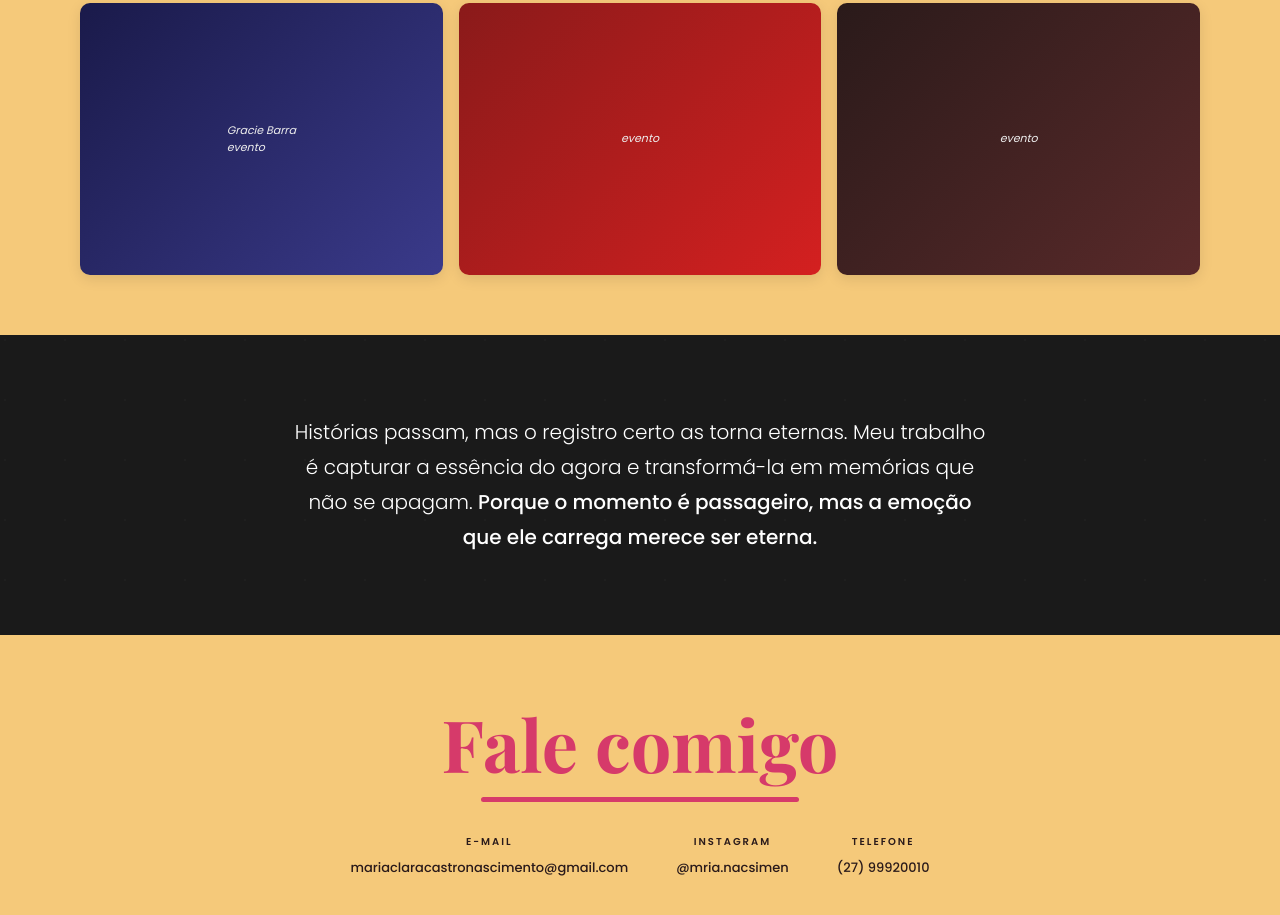
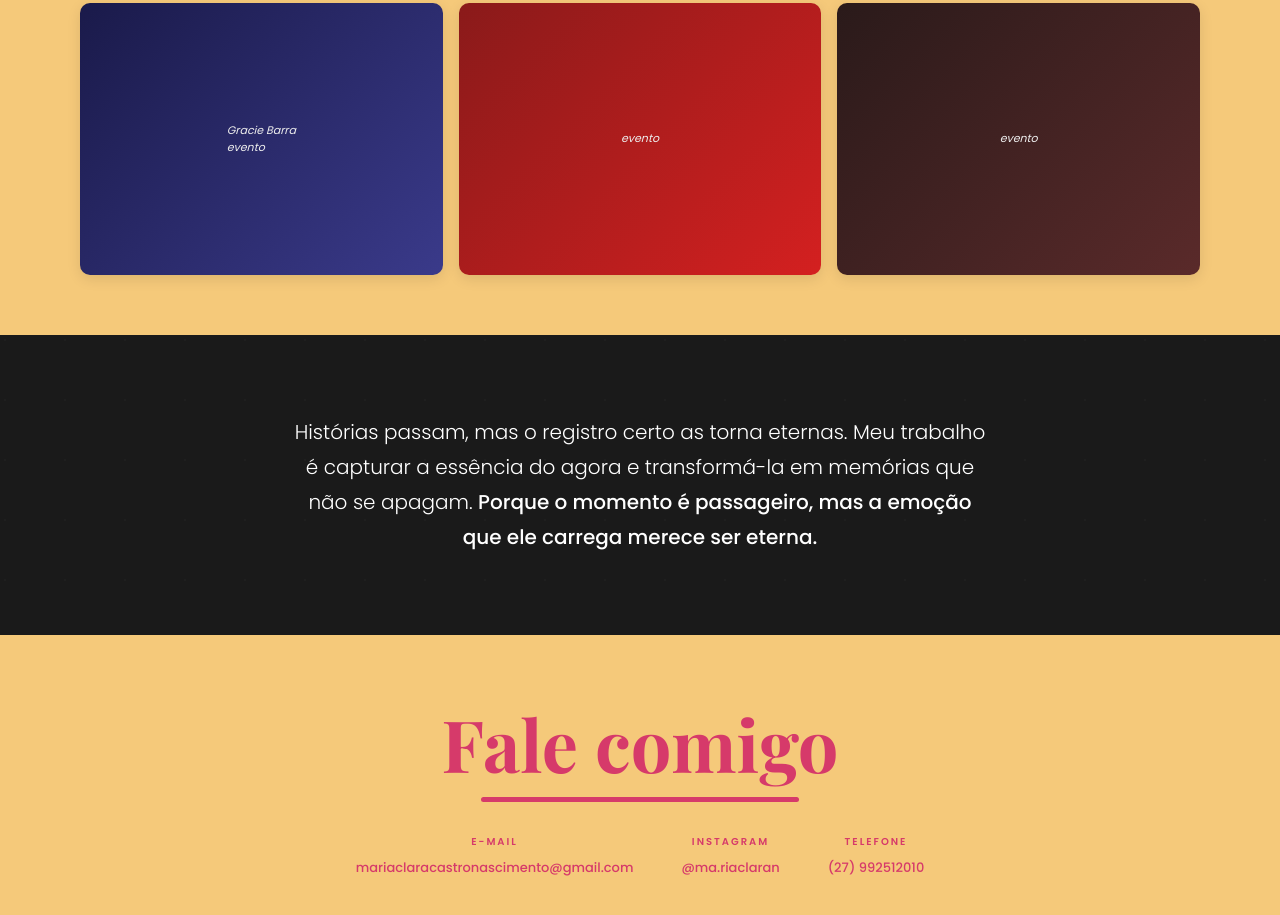
Before and after one commit to bianchini021/lista-de-presentes, a plain HTML site: page index.html in a window 1280 px wide. Shown: the part 2337-3252 px from the top of the page. Drawn offline with nearby package versions, Linux system fonts and the light colour scheme; a web font is replaced by a local one.

Commit message:
Update index.html

```diff
--- a/index.html
+++ b/index.html
@@ -514,16 +514,16 @@
 
   <div class="contact-grid">
     <div class="contact-item">
-      <label>E-MAIL</label>
-      <a href="mailto:mariaclara@email.com">mariaclaracastronascimento@gmail.com</a>
+      <label style="color:var(--pink);" >E-MAIL</label>
+      <a href="mailto:mariaclaracastronascimento@gmail.com" style="color:var(--pink);">mariaclaracastronascimento@gmail.com</a>
     </div>
     <div class="contact-item">
-      <label>INSTAGRAM</label>
-      <a href="https://instagram.com/mria.nacsimen" target="_blank">@mria.nacsimen</a>
+      <label style="color:var(--pink);" >INSTAGRAM</label>
+      <a href="https://instagram.com/ma.riaclaran" target="_blank" style="color:var(--pink);">@ma.riaclaran</a>
     </div>
     <div class="contact-item">
-      <label>TELEFONE</label>
-      <span>(27) 99920010</span>
+      <label style="color:var(--pink);">TELEFONE</label>
+      <span style="color:var(--pink);">(27) 992512010</span>
     </div>
   </div>
 </footer>
```
